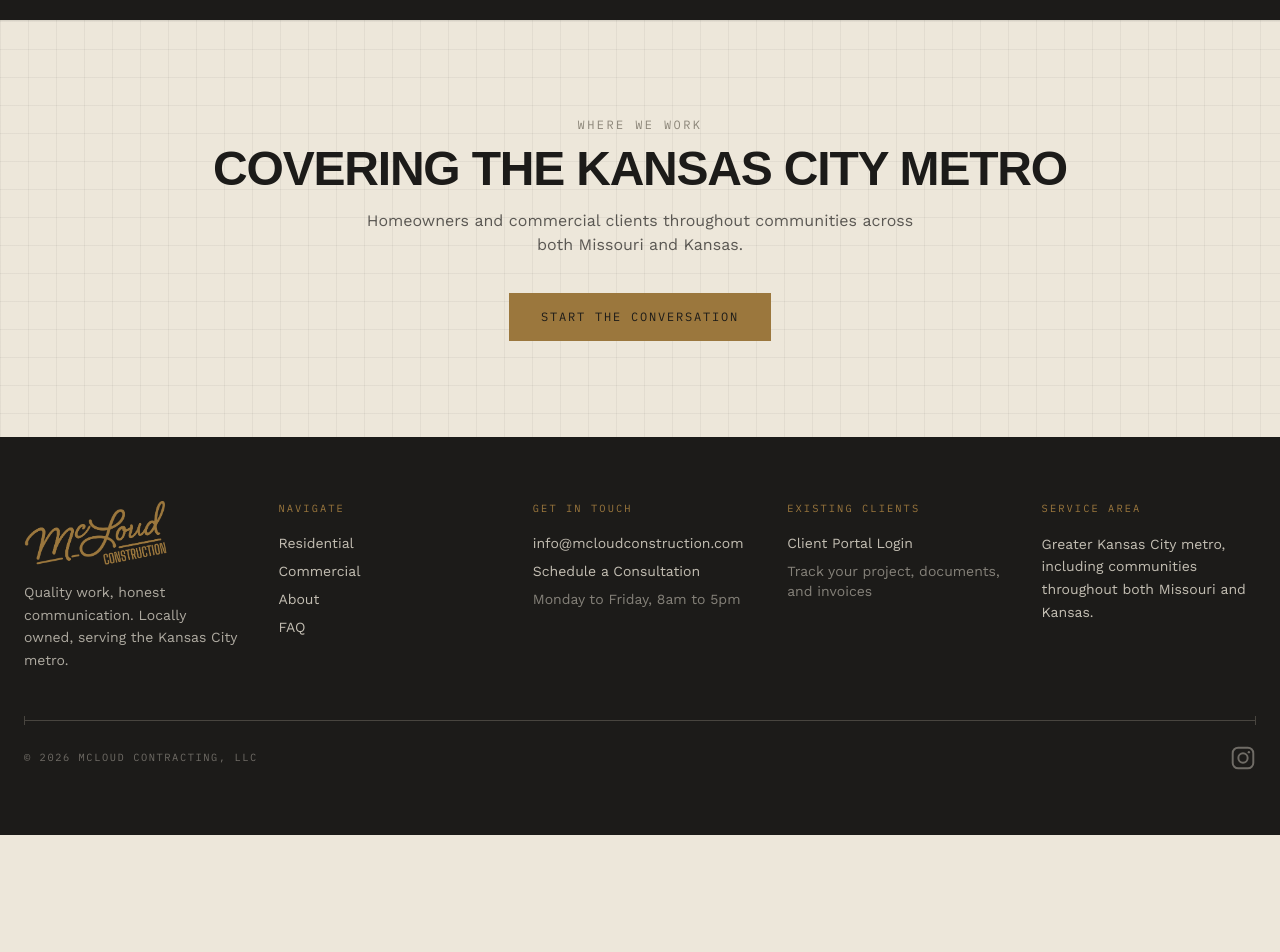
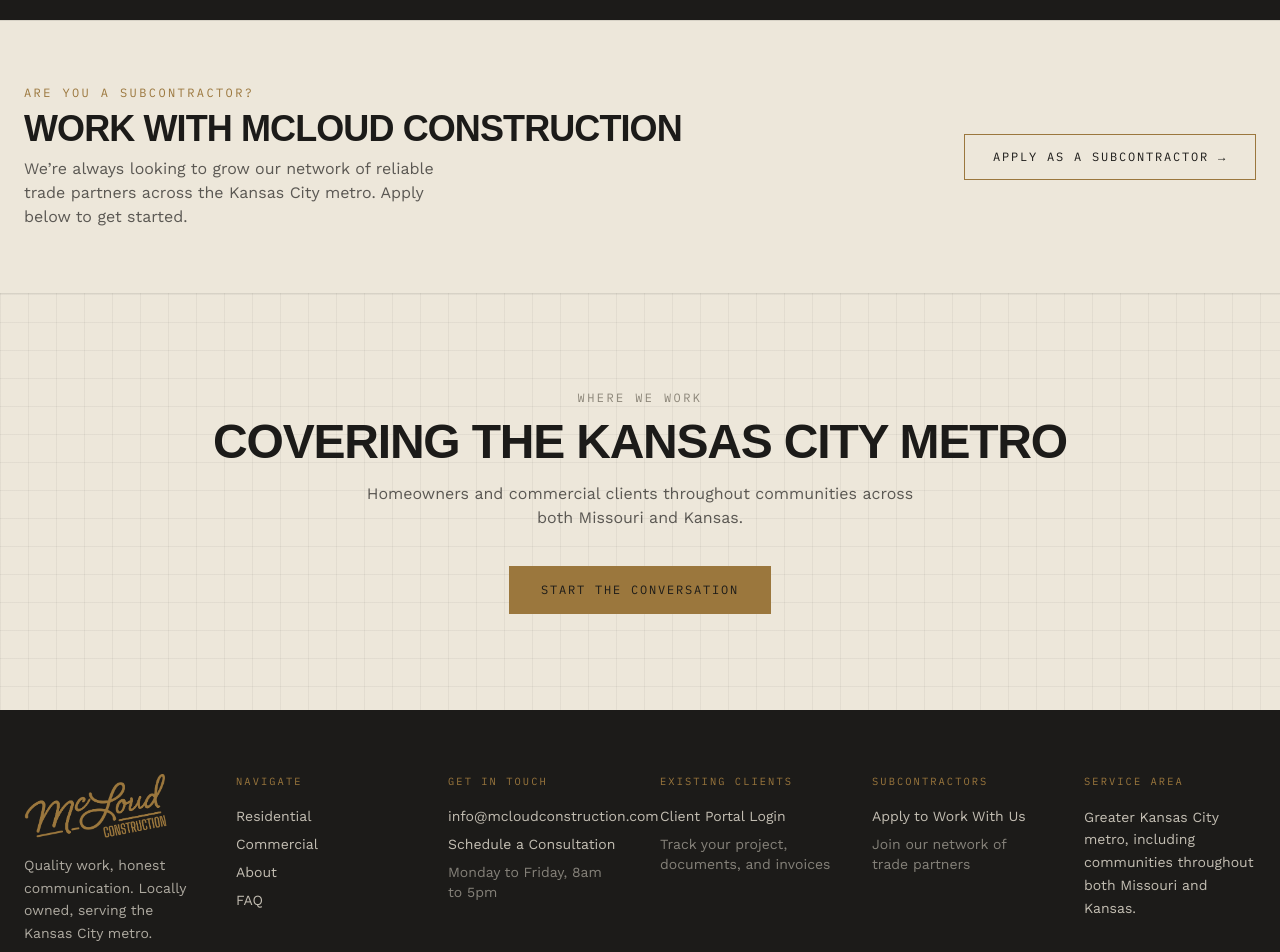
Before and after one commit to McLoudConstruction/McLoud-Website, a Next.js app: page / in a window 1280 px wide. Shown: the part 3120-4072 px from the top of the page. Before the commit the page ends 3955 px from the top, so only its background shows below. Built offline with nearby package versions, Linux system fonts and the light colour scheme; a web font is replaced by a local one.

Commit message:
Add files via upload

```diff
--- a/app/page.js
+++ b/app/page.js
@@ -131,6 +131,27 @@ export default function Home() {
         </div>
       </section>
 
+      {/* Subcontractors */}
+      <section className="border-t border-ink/10 bg-paper">
+        <div className="mx-auto flex max-w-7xl flex-col items-center gap-6 px-6 py-16 text-center md:flex-row md:justify-between md:text-left">
+          <div>
+            <div className="font-mono text-xs uppercase tracking-[0.2em] text-brass">Are You a Subcontractor?</div>
+            <h2 className="mt-2 font-display text-3xl font-extrabold uppercase tracking-tight text-ink md:text-4xl">
+              Work With McLoud Construction
+            </h2>
+            <p className="mt-2 max-w-md font-body text-ink/70">
+              We&rsquo;re always looking to grow our network of reliable trade partners across the Kansas City metro. Apply below to get started.
+            </p>
+          </div>
+          <a
+            href="https://jobs.mcloudconstruction.com/subcontractor-apply"
+            className="shrink-0 border border-brass px-7 py-3.5 font-mono text-xs uppercase tracking-[0.15em] text-ink transition-colors hover:bg-brass"
+          >
+            Apply as a Subcontractor →
+          </a>
+        </div>
+      </section>
+
       {/* Service area + final CTA */}
       <section className="grid-paper border-t border-ink/10 bg-paper">
         <div className="mx-auto max-w-7xl px-6 py-24 text-center">
--- a/components/Footer.js
+++ b/components/Footer.js
@@ -6,7 +6,7 @@ export default function Footer() {
   return (
     <footer className="bg-ink text-paper">
       <div className="mx-auto max-w-7xl px-6 py-16">
-        <div className="grid gap-10 md:grid-cols-3 lg:grid-cols-5">
+        <div className="grid gap-10 md:grid-cols-3 lg:grid-cols-6">
           <div>
             <Image src="/logo.png" alt="McLoud Construction" width={185} height={80} className="h-16 w-auto" />
             <p className="mt-4 max-w-xs font-body text-sm leading-relaxed text-paper/70">
@@ -42,6 +42,14 @@ export default function Footer() {
           </div>
 
           <div>
+            <div className="font-mono text-[0.65rem] uppercase tracking-[0.2em] text-brass">Subcontractors</div>
+            <ul className="mt-4 space-y-2 font-body text-sm text-paper/80">
+              <li><a href="https://jobs.mcloudconstruction.com/subcontractor-apply" className="hover:text-brass">Apply to Work With Us</a></li>
+              <li className="text-paper/50">Join our network of trade partners</li>
+            </ul>
+          </div>
+
+          <div>
             <div className="font-mono text-[0.65rem] uppercase tracking-[0.2em] text-brass">Service Area</div>
             <p className="mt-4 font-body text-sm leading-relaxed text-paper/80">
               Greater Kansas City metro, including communities throughout both Missouri and Kansas.
```
